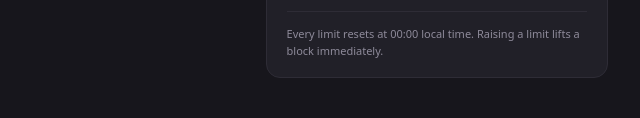
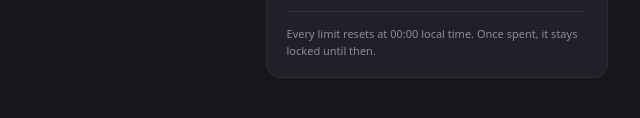
Before and after one commit to kirnie/daycap, a website with bundled scripts: page src/dashboard/dashboard.html in a window 1280 px wide. Shown: the part 685-803 px from the top of the page, 640-1280 px from the left. Built offline with nearby package versions, Linux system fonts and the light colour scheme; no server answers.

Commit message:
Store-ready copy: new summary, fix the locked-limit footnote
The dashboard footnote still said raising a limit lifts a block, which
stopped being true when spent limits became locked until midnight.

Co-Authored-By: Claude Opus 5.5 <noreply@anthropic.com>

```diff
--- a/src/dashboard/dashboard.html
+++ b/src/dashboard/dashboard.html
@@ -103,7 +103,7 @@
           </div>
           <div id="limit-rows"></div>
           <span class="grow"></span>
-          <p class="footnote">Every limit resets at 00:00 local time. Raising a limit lifts a block immediately.</p>
+          <p class="footnote">Every limit resets at 00:00 local time. Once spent, it stays locked until then.</p>
         </div>
       </div>
     </section>
```
Also changed, not shown: manifest.json.
